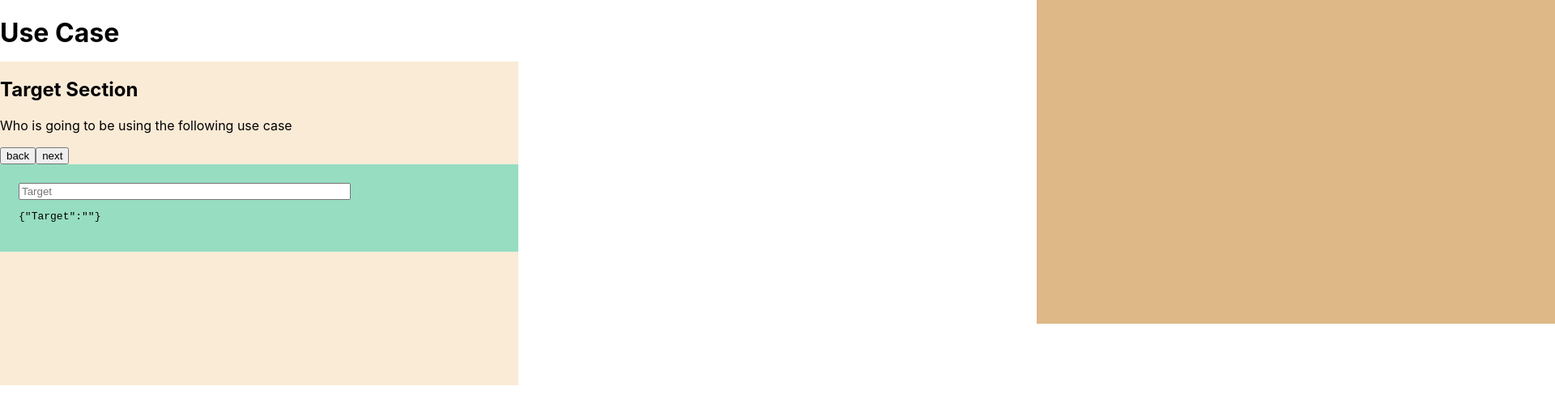
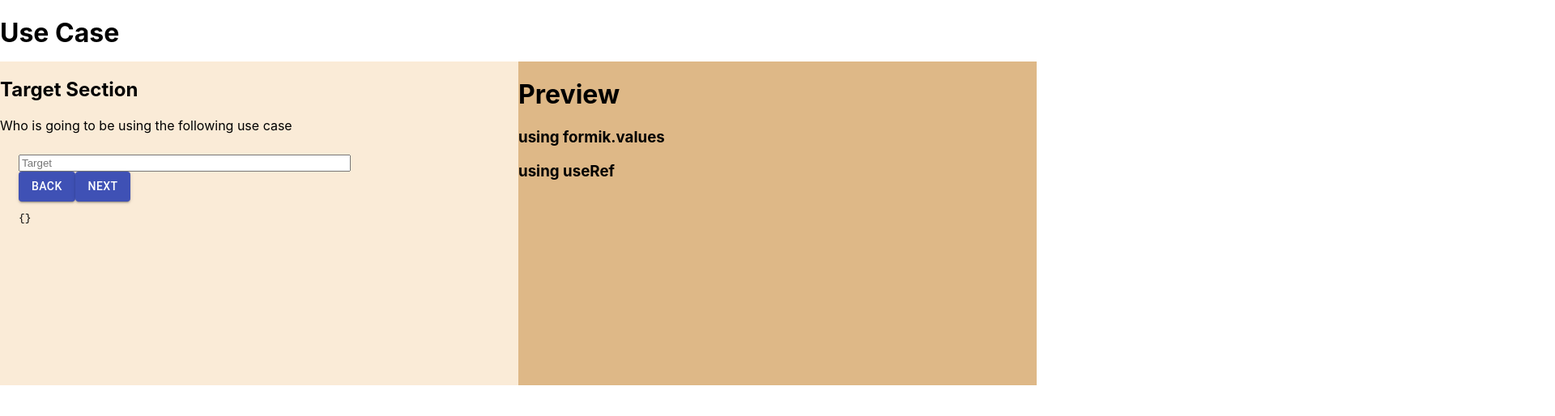
Before and after one commit to Atos20/Use_Cases, a React (Create React App) app: page / in a window 1280 px wide. Shown: the top 514 px of the page at 81% size, 1920 px wide, since content can reach past the window. Built offline with nearby package versions, Linux system fonts and the light colour scheme.

Commit message:
Add field validation

```diff
--- a/src/components/Questionnaire/Questionnaire.js
+++ b/src/components/Questionnaire/Questionnaire.js
@@ -1,14 +1,21 @@
 import React, { useState, useRef } from 'react'
 import { Formik, Field, Form } from 'formik'
+import { Button } from '@material-ui/core';
+import * as yup from 'yup';
 import './Questionnaire.css'
 
+
 const Questionnaire = ({questions}) => {
-  const [data, setData] = useState({})
-  const [index, setIndex] = useState(0)
-  let currentQuestion = questions[index]
-  const inputRef = useRef();
+  const [data, setData] = useState({});
+  const [index, setIndex] = useState(0);
+  let currentQuestion = questions[index];
+  const inputRef = useRef('');
 
-  const goUp= () => {
+  const goUp= (error) => {
+    console.log(error)
+    if(error[currentQuestion.category] || error['Target']){
+      return false
+    }
     inputRef.current.focus();
     inputRef.current.value = ""
     if(index <= (questions.length -2) ) {
@@ -16,7 +23,11 @@ const Questionnaire = ({questions}) => {
     }
   }
 
-  const goDown= () => {
+  const goDown= (error) => {
+    console.log(error)
+    // if(error[currentQuestion.category]){
+    //   return false
+    // }
     inputRef.current.focus();
     inputRef.current.value = ""
     if(index > 0) {
@@ -38,27 +49,37 @@ const Questionnaire = ({questions}) => {
                 <h2 className="description">{currentQuestion.category} Section</h2>
                 <p className="text">{currentQuestion.description}</p>
 
-              </div>
-
-              <div className="controls" >
-                <button className="back"  onClick={() => goDown()}>back</button>
-                <button className="next"  onClick={() => goUp()}>next</button>
-              </div>
-
             </div>
 
             <div className="sec-2">
 
+
+            </div>
+
                 <Formik
                   initialValues={{ [currentQuestion.category]: ''}}
-                  onSubmit={(values, actions) => {
+                  onSubmit={(values, {setSubmitting, resetForm}) => {
+                    setSubmitting(true);
                     setData(values)
-                      actions.resetForm()
-                      actions.setSubmitting(false);
+                    setSubmitting(false);
+                    resetForm()
+                    console.log(values)
+                  }}
+
+                  // validationSchema={ yup.object({
+                  //   [currentQuestion.category]: yup.string().required()}
+                  // )}
+
+                  validate={values  => {
+                    const errors = {}
+                      if(!values[currentQuestion.category]) {
+                        errors[currentQuestion.category] = 'incorrect entry'
+                      }
+                      return errors
                   }}
                 >
 
-                  {({ values, handleChange, handleBlur })=> (
+                  {( {errors, values, handleChange, handleBlur })=> (
                   <div className="questionnaire">
                     <Form className="questionnaire" >
                     <input
@@ -71,23 +92,31 @@ const Questionnaire = ({questions}) => {
                         ref={inputRef}
                       />
 
-                      <pre>
-                        {JSON.stringify(values)}
-                      </pre>
+                      <div className="controls" >
+                        <Button variant="contained" color="primary" className="back"  onClick={() => goDown(errors)}>back</Button>
+                        <Button className="next" variant="contained" color="primary"  onClick={() => goUp(errors)}>next</Button>
+                      </div>
+
+                      <pre>{JSON.stringify(errors, null, 2)}</pre>
+
 
                       <div className="btn">
-                        {index === (questions.length -1) && <button type="submit">Submit</button>}
+                        {index === (questions.length -1) && <Button variant="contained" color="secondary" type="submit">Submit</Button>}
                       </div>
+
+                      <div className="rigth">
+                        <h1 className="display"> Preview </h1>
+                        <h3 className="your-answer">using formik.values</h3>
+                        <p className="preview-text">{values[currentQuestion.category]}</p>
+                        <h3 className="your-answer">using useRef</h3>
+                        <p className="preview-text">{inputRef.current.value}</p>
+                      </div>
+
                     </Form>
                   </div>
                 )}
-
               </Formik>
             </div>
-
-          </div>
-
-          <div className="rigth">
           </div>
 
       </div>
@@ -97,26 +126,3 @@ const Questionnaire = ({questions}) => {
 }
 
 export default Questionnaire;
-//state = useState({})
-/*
-data requires 5 entries???
-data = {
-  1   'target '    : 'user input', => select drop down
-  2   'company type'   : 'user input', => select drop down
-  3   'product name'     : 'user input', =>  user input
-  4   'action or event '    : 'user input', => user input
-  5   'task to solve'    :'user input' => user input
-}
-*/
-
-
-  // Use Formik
-  //hook to get the information //check docs
-
-  //
-  //  create a controlled form
-  // string validation => making sure it is not empty
-  // gather the data in the state
-
-
-  // witht state SUbmit Fn
```
